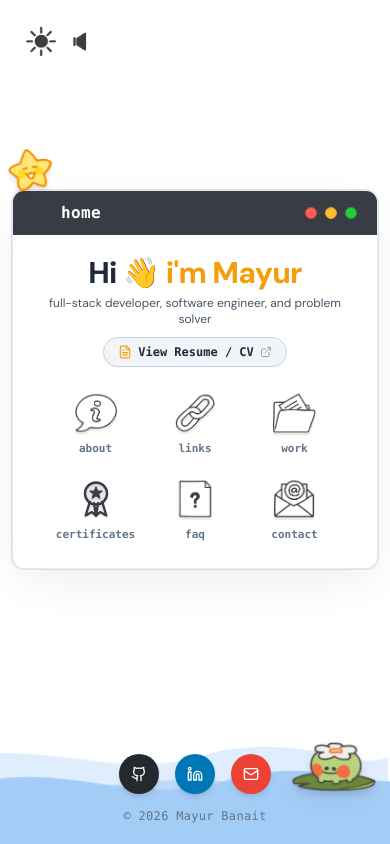
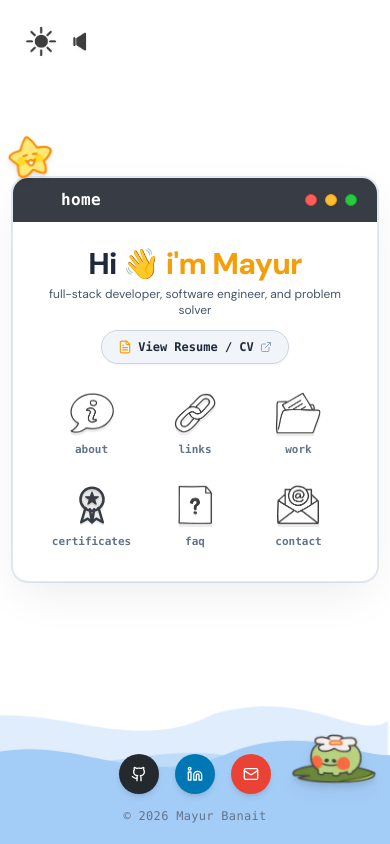
Before and after one commit to mbanait43-glitch/mayurbanait-portfolio, a Next.js app: page / in a window 390 px wide. Built offline with nearby package versions, Linux system fonts and the light colour scheme.

Commit message:
fix: fit project screenshots properly, update job-portal demo & code actions, enlarge home box, and raise river level

```diff
--- a/src/components/desktop/PortfolioDesktop.tsx
+++ b/src/components/desktop/PortfolioDesktop.tsx
@@ -341,7 +341,7 @@ export const PortfolioDesktop: React.FC = () => {
       {/* 2. MAIN WORKSPACE WITH CENTRAL HOME BOX (RESPONSIVE & CLEAN) */}
       {/* ============================================================ */}
       <main className="relative z-20 flex-1 flex flex-col items-center justify-center px-3 sm:px-6 pt-10 pb-6 sm:py-14 my-auto w-full">
-        <div className="relative w-full max-w-[540px] sm:max-w-[620px]">
+        <div className="relative w-full max-w-[580px] sm:max-w-[680px] md:max-w-[720px]">
           {/* ======================================================== */}
           {/* STAR MASCOT: PROPERLY ARRANGED & SCALED (NO BOTTOM BUBBLE)*/}
           {/* ======================================================== */}
@@ -398,11 +398,11 @@ export const PortfolioDesktop: React.FC = () => {
           {/* ======================================================== */}
           {/* THE HOME BOX (EXACT ORIGINAL BOX & ORIGINAL ICONS)       */}
           {/* ======================================================== */}
-          <div className="rounded-xl overflow-hidden box-shadow-card bg-white dark:bg-[#1e232b] border border-slate-200/90 dark:border-slate-700/90">
+          <div className="rounded-2xl overflow-hidden box-shadow-card bg-white dark:bg-[#1e232b] border border-slate-200/90 dark:border-slate-700/90">
             {/* Dark Title Bar: "home" on left (with left padding to avoid star overlap) and 3 retro OS window control dots */}
             <div
               onClick={activeWindow ? handleCloseWindow : undefined}
-              className={`bg-[#383c44] dark:bg-[#22262e] text-white pl-12 sm:pl-16 pr-5 sm:pr-6 py-2.5 sm:py-3 select-none flex items-center justify-between transition-colors ${
+              className={`bg-[#383c44] dark:bg-[#22262e] text-white pl-12 sm:pl-16 pr-5 sm:pr-6 py-2.5 sm:py-3.5 select-none flex items-center justify-between transition-colors ${
                 activeWindow ? "cursor-pointer hover:bg-[#434852]" : ""
               }`}
               title={activeWindow ? "Click to bring home to front" : undefined}
@@ -429,9 +429,9 @@ export const PortfolioDesktop: React.FC = () => {
             </div>
 
             {/* White Body with Greeting, Subtitle, Resume Button, and 6 Original Icons directly on card */}
-            <div className="p-5 sm:p-10 flex flex-col items-center text-center">
+            <div className="p-6 sm:p-10 md:p-12 flex flex-col items-center text-center">
               {/* Heading */}
-              <h1 className="text-3xl sm:text-5xl font-extrabold text-slate-800 dark:text-slate-100 tracking-tight mb-1 sm:mb-2">
+              <h1 className="text-3xl sm:text-5xl md:text-5xl font-extrabold text-slate-800 dark:text-slate-100 tracking-tight mb-1 sm:mb-2">
                 Hi 👋{" "}
                 <span className="text-[#f59e0b] dark:text-[#f59e0b]">
                   i&apos;m Mayur
@@ -439,7 +439,7 @@ export const PortfolioDesktop: React.FC = () => {
               </h1>
 
               {/* Subtitle */}
-              <p className="text-slate-600 dark:text-slate-400 text-xs sm:text-base font-normal mb-2.5 sm:mb-3 max-w-[340px] sm:max-w-md">
+              <p className="text-slate-600 dark:text-slate-400 text-xs sm:text-base font-normal mb-3 sm:mb-4 max-w-[360px] sm:max-w-md">
                 full-stack developer, software engineer, and problem solver
               </p>
 
@@ -451,7 +451,7 @@ export const PortfolioDesktop: React.FC = () => {
                 onMouseEnter={() => sound.playHover()}
                 onTouchStart={() => sound.playTouchFeedback()}
                 onClick={() => sound.playClick()}
-                className="inline-flex items-center gap-1.5 sm:gap-2 px-3.5 sm:px-4 py-1.5 sm:py-2 mb-4 sm:mb-7 rounded-full bg-slate-100 hover:bg-slate-200 dark:bg-slate-800 dark:hover:bg-slate-700 text-slate-800 dark:text-slate-200 border border-slate-300 dark:border-slate-600 font-mono text-xs sm:text-sm font-semibold shadow-sm transition-all duration-200 hover:-translate-y-0.5 hover:shadow group"
+                className="inline-flex items-center gap-1.5 sm:gap-2 px-4 py-2 mb-4 sm:mb-8 rounded-full bg-slate-100 hover:bg-slate-200 dark:bg-slate-800 dark:hover:bg-slate-700 text-slate-800 dark:text-slate-200 border border-slate-300 dark:border-slate-600 font-mono text-xs sm:text-sm font-semibold shadow-sm transition-all duration-200 hover:-translate-y-0.5 hover:shadow group"
                 title="Open Mayur's Resume in a new tab"
               >
                 <FileText className="w-3.5 h-3.5 text-amber-500 group-hover:scale-110 transition-transform" />
@@ -460,7 +460,7 @@ export const PortfolioDesktop: React.FC = () => {
               </a>
 
               {/* 6 Original Icons directly on card: strictly forward Sa-Re-Ga-Ma progression */}
-              <div className="grid grid-cols-3 sm:flex sm:flex-row justify-center items-center gap-3 sm:gap-7 pt-1 sm:pt-2">
+              <div className="grid grid-cols-3 sm:flex sm:flex-row justify-center items-center gap-3 sm:gap-7 md:gap-8 pt-1 sm:pt-2">
                 {NAV_ITEMS.map((item) => (
                   <button
                     key={item.id}
@@ -468,21 +468,21 @@ export const PortfolioDesktop: React.FC = () => {
                     onMouseEnter={() => sound.playSkillHover()}
                     onTouchStart={() => sound.playSkillHover()}
                     onClick={() => handleOpenWindow(item.id)}
-                    className="flex flex-col items-center duration-200 cursor-pointer hover:scale-110 active:scale-90 focus:outline-none group p-1 sm:p-2 rounded-lg"
+                    className="flex flex-col items-center duration-200 cursor-pointer hover:scale-110 active:scale-90 focus:outline-none group p-1.5 sm:p-2 rounded-lg"
                     title={`Open ${item.label}`}
                   >
                     {item.icon ? (
-                      <div className="w-[44px] h-[44px] sm:w-[52px] sm:h-[52px] flex items-center justify-center">
+                      <div className="w-[46px] h-[46px] sm:w-[56px] sm:h-[56px] flex items-center justify-center">
                         {item.icon}
                       </div>
                     ) : (
                       <Image
                         src={(isDark ? item.imgDark : item.imgLight) || "/images/icon_work.webp"}
                         alt={item.label}
-                        width={52}
-                        height={52}
+                        width={56}
+                        height={56}
                         draggable={false}
-                        className="drop-shadow-flat select-none w-[44px] h-[44px] sm:w-[52px] sm:h-[52px]"
+                        className="drop-shadow-flat select-none w-[46px] h-[46px] sm:w-[56px] sm:h-[56px]"
                       />
                     )}
                     <span className="font-mono text-center text-slate-500 dark:text-slate-400 font-bold text-[11px] sm:text-sm mt-1.5 sm:mt-2 group-hover:text-slate-800 dark:group-hover:text-white transition-colors">
@@ -499,7 +499,7 @@ export const PortfolioDesktop: React.FC = () => {
       {/* ============================================================ */}
       {/* 3. FLOATING MASCOT 2: FROG ON LILYPAD (Click Plays Cozy BGM) */}
       {/* ============================================================ */}
-      <div className="fixed bottom-6 right-3 sm:right-12 z-[45] pointer-events-auto select-none">
+      <div className="fixed bottom-8 sm:bottom-12 right-3 sm:right-12 z-[45] pointer-events-auto select-none">
         <div className="relative">
           {/* Frog Speech Bubble */}
           <AnimatePresence>
@@ -558,14 +558,14 @@ export const PortfolioDesktop: React.FC = () => {
       {/* ============================================================ */}
       {/* 4. BOTTOM HORIZON (Animated Multi-Layer Water Waves)        */}
       {/* ============================================================ */}
-      <div className="fixed pointer-events-none bottom-0 left-0 right-0 w-full h-[120px] sm:h-[160px] overflow-hidden leading-none z-10">
+      <div className="fixed pointer-events-none bottom-0 left-0 right-0 w-full h-[170px] sm:h-[220px] md:h-[250px] overflow-hidden leading-none z-10">
         {/* Layer 1 - Deep Slow Undulating Wave */}
         <div className="absolute inset-0 w-[115%] -left-[7.5%] bottom-0 flex items-end animate-water-wave-slow opacity-35">
           <svg
             viewBox="0 0 1440 260"
             fill="none"
             xmlns="http://www.w3.org/2000/svg"
-            className="w-full h-full min-h-[120px] sm:min-h-[160px]"
+            className="w-full h-full min-h-[170px] sm:min-h-[220px] md:min-h-[250px]"
             preserveAspectRatio="none"
           >
             <path
@@ -581,7 +581,7 @@ export const PortfolioDesktop: React.FC = () => {
             viewBox="0 0 1440 260"
             fill="none"
             xmlns="http://www.w3.org/2000/svg"
-            className="w-full h-full min-h-[120px] sm:min-h-[160px]"
+            className="w-full h-full min-h-[170px] sm:min-h-[220px] md:min-h-[250px]"
             preserveAspectRatio="none"
           >
             <path
@@ -597,7 +597,7 @@ export const PortfolioDesktop: React.FC = () => {
             viewBox="0 0 1440 260"
             fill="none"
             xmlns="http://www.w3.org/2000/svg"
-            className="w-full h-full min-h-[120px] sm:min-h-[160px]"
+            className="w-full h-full min-h-[170px] sm:min-h-[220px] md:min-h-[250px]"
             preserveAspectRatio="none"
           >
             <path
--- a/src/components/window/content/AboutContent.tsx
+++ b/src/components/window/content/AboutContent.tsx
@@ -483,18 +483,18 @@ export const AboutContent: React.FC<AboutContentProps> = ({ onNavigate }) => {
                 className="rounded-xl border border-slate-200 dark:border-slate-700 bg-white dark:bg-[#252a34] overflow-hidden shadow-sm transition-all duration-250 flex flex-col group hover:-translate-y-1 hover:shadow-lg hover:border-amber-400 dark:hover:border-amber-500"
                 style={{ transition: "transform 0.2s cubic-bezier(0.34,1.56,0.64,1), box-shadow 0.2s ease, border-color 0.2s ease" }}
               >
-                {/* Screenshot Thumbnail */}
+                {/* Screenshot Thumbnail - Fits full screenshot properly in box without cropping */}
                 {project.image && (
-                  <div className="relative w-full h-32 bg-slate-900 overflow-hidden border-b border-slate-200 dark:border-slate-700">
+                  <div className="relative w-full h-44 sm:h-52 bg-[#0d1117] overflow-hidden border-b border-slate-200 dark:border-slate-700/80 flex items-center justify-center p-2">
                     <Image
                       src={project.image}
                       alt={project.title}
                       fill
                       sizes="(max-width: 768px) 100vw, 50vw"
                       loading="lazy"
-                      className={`${isExt ? "object-contain p-1.5" : "object-cover object-top"} transition-transform duration-400 group-hover:scale-108`}
+                      className="object-contain transition-transform duration-300 group-hover:scale-105"
                     />
-                    <div className="absolute inset-0 bg-gradient-to-t from-black/40 to-transparent opacity-0 group-hover:opacity-100 transition-opacity duration-300 pointer-events-none" />
+                    <div className="absolute inset-0 bg-gradient-to-t from-black/25 to-transparent opacity-0 group-hover:opacity-100 transition-opacity duration-300 pointer-events-none" />
                   </div>
                 )}
 
--- a/src/data/content.ts
+++ b/src/data/content.ts
@@ -157,11 +157,12 @@ export const PORTFOLIO_DATA = {
       category: "MERN",
       type: "web",
       image: "/projects/job-portal.png",
-      status: "In Progress / Active Development",
-      inProgress: true,
-      progressPercent: 88,
+      status: "Production Ready",
+      githubUrl: "https://github.com/mbanait43-glitch",
+      liveUrl: "https://github.com/mbanait43-glitch",
+      progressPercent: 95,
       progressNote:
-        "Full-stack MERN platform connecting job seekers with recruiters, featuring resume uploads, application pipeline tracking, and role-based dashboards. Source code & live staging are in active development.",
+        "Full-stack recruitment and talent acquisition platform with automated resume parsing, interactive application tracking, and secure recruiter analytics dashboard.",
       description:
         "A full-stack recruitment platform connecting job seekers with hiring teams, featuring resume uploads, job categorization, application pipeline tracking, and recruiter dashboards.",
       stack: ["React", "Node.js", "Express.js", "MongoDB", "JWT"],
```
Also changed, not shown: src/components/window/content/ProjectsContent.tsx (+41 -13 lines).
